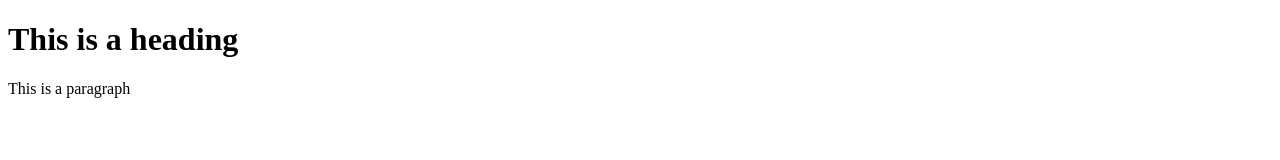
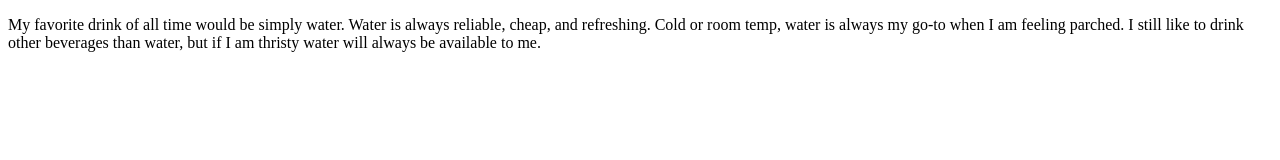
Before and after one commit to davidjoves/Assignment-1, a plain HTML site: page index.html in a window 1280 px wide. Drawn offline with Linux system fonts and the light colour scheme.

Commit message:
Chapter 1 Assignment added

```diff
--- a/index.html
+++ b/index.html
@@ -1,10 +1,14 @@
 <!DOCTYPE html>
-<html>
-    <head>
-        <title> Homeowork 1 </title>
-    </head>
-    <body>
-        <h1> This is a heading </h1>
-        <p> This is a paragraph </p>
-    </body>
+<html lang="en">
+<head>
+    <meta charset="UTF-8">
+    <meta http-equiv="X-UA-Compatible" content="IE=edge">
+    <meta name="viewport" content="width=device-width, initial-scale=1.0">
+    <title>Hello World</title>
+</head>
+<body>
+    <p> My favorite drink of all time would be simply water. Water is always reliable, cheap, and refreshing. Cold or room temp, water is always
+        my go-to when I am feeling parched. I still like to drink other beverages than water, but if I am thristy water will always be available
+        to me.</p>
+</body>
 </html>
```
